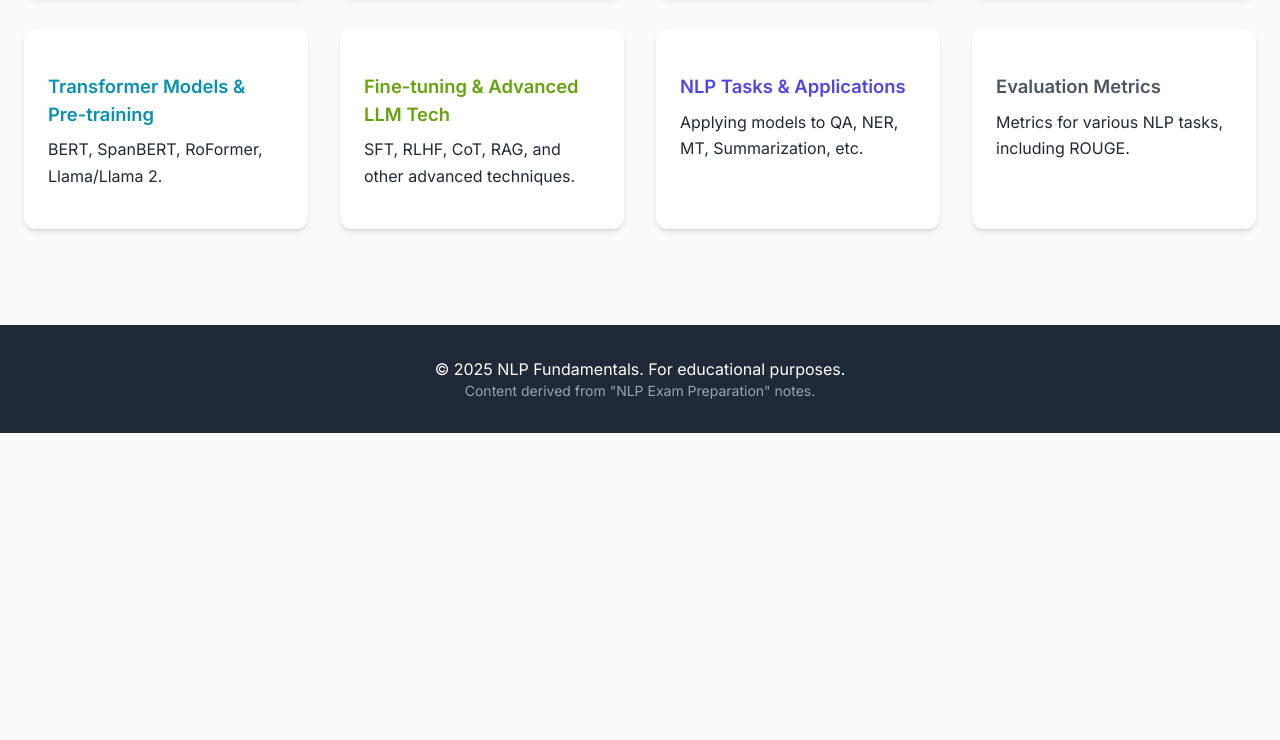
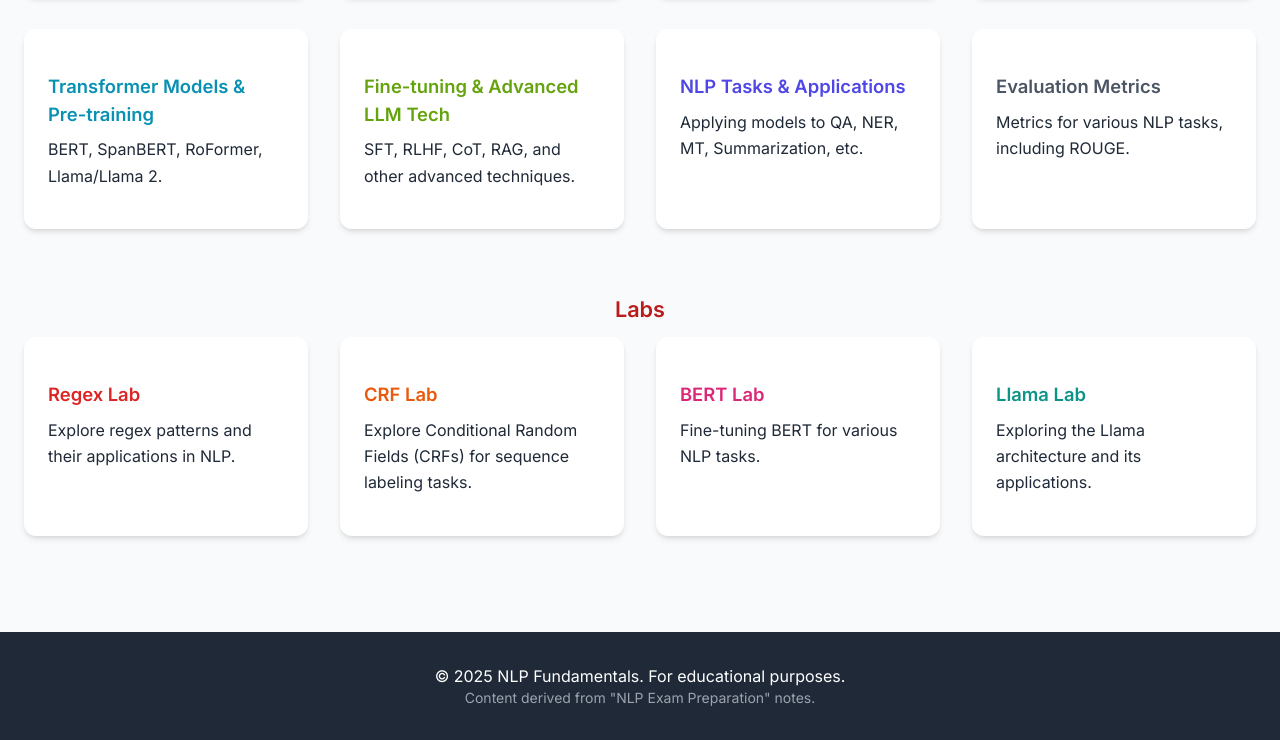
Before and after one commit to ArisKaralis/NLP-Revision, a plain HTML site: page index.html in a window 1280 px wide. Shown: the part 1794-2534 px from the top of the page. Before the commit the page ends 2227 px from the top, so only its background shows below. Drawn offline with nearby package versions, Linux system fonts and the light colour scheme.

Commit message:
modify home page and small changes

```diff
--- a/index.html
+++ b/index.html
@@ -29,8 +29,8 @@
         .note strong { color: #4f46e5; }
         .topic-card { display: block; padding: 1.5rem; background-color: white; border-radius: 0.75rem; box-shadow: 0 4px 6px -1px rgba(0,0,0,.1), 0 2px 4px -2px rgba(0,0,0,.1); transition: box-shadow 0.3s ease-in-out, transform 0.3s ease-in-out; }
         .topic-card:hover { box-shadow: 0 10px 15px -3px rgba(0,0,0,.1), 0 4px 6px -4px rgba(0,0,0,.1); transform: translateY(-2px); }
-        .topic-card h4 { font-semibold text-lg mb-2; }
-        .topic-card p { text-gray-600 text-sm; }
+        .topic-card h4 { font-semibold text-lg mb-2 }
+        .topic-card p { text-gray-600 text-sm }
     </style>
 </head>
 <body class="bg-gray-50 text-gray-800">
@@ -43,8 +43,8 @@
             </button>
             <div id="mobile-menu" class="w-full md:w-auto md:flex md:flex-nowrap md:overflow-x-auto space-y-2 md:space-y-0 md:space-x-1 hidden mt-3 md:mt-0">
                 <a href="index.html" class="nav-link text-gray-700 active block md:inline-block">Home</a>
+                <a href="text_processing.html" class="nav-link text-gray-700 block md:inline-block">Text Processing</a>
                 <a href="regex.html" class="nav-link text-gray-700 block md:inline-block">Regex</a>
-                <a href="text_processing.html" class="nav-link text-gray-700 block md:inline-block">Text Processing</a>
                 <a href="language_models.html" class="nav-link text-gray-700 block md:inline-block">Language Models</a>
                 <a href="sequence_labelling.html" class="nav-link text-gray-700 block md:inline-block">Sequence Labelling</a>
                 <a href="sparse_embeddings.html" class="nav-link text-gray-700 block md:inline-block">Sparse Embeddings</a>
@@ -156,6 +156,25 @@
                 </a>
             </div>
         </section>
+        <section id="Labs-grid" class="mt-16">
+            <h3 class="text-2xl font-semibold mb-6 text-center text-red-700">Labs</h3>
+            <div class="grid md:grid-cols-2 lg:grid-cols-4 gap-8">
+                <a href="lab_regex.html" class="topic-card">
+                    <h4 class="text-red-600">Regex Lab</h4>
+                    <p>Explore regex patterns and their applications in NLP.</p>
+                </a>
+                <a href="lab_crf.html" class="topic-card">
+                    <h4 class="text-orange-600">CRF Lab</h4>
+                    <p>Explore Conditional Random Fields (CRFs) for sequence labeling tasks.</p>
+                </a>
+                <a href="lab_bert.html" class="topic-card">
+                    <h4 class="text-pink-600">BERT Lab</h4>
+                    <p>Fine-tuning BERT for various NLP tasks.</p>
+                </a>
+                <a href="lab_llama.html" class="topic-card">
+                    <h4 class="text-teal-600">Llama Lab</h4>
+                    <p>Exploring the Llama architecture and its applications.</p>
+                </a>
 
     </main>
 
```
Also changed, not shown: evaluation_metrics_nlp.html (+1 -1 lines), finetuning_advanced_llm.html (+1 -1 lines), lab_bert.html (+1 -1 lines), lab_crf.html (+2 -2 lines), lab_llama.html (+1 -1 lines), lab_regex.html (+2 -2 lines), language_models.html (+1 -1 lines), nlp_tasks_applications.html (+1 -1 lines), recurrent_neural_networks.html (+1 -1 lines), regex.html (+1 -1 lines), seq2seq_attention.html (+1 -1 lines), sequence_labelling.html (+1 -1 lines), sparse_embeddings.html (+1 -1 lines), text_processing.html (+1 -1 lines), 3 more files.
